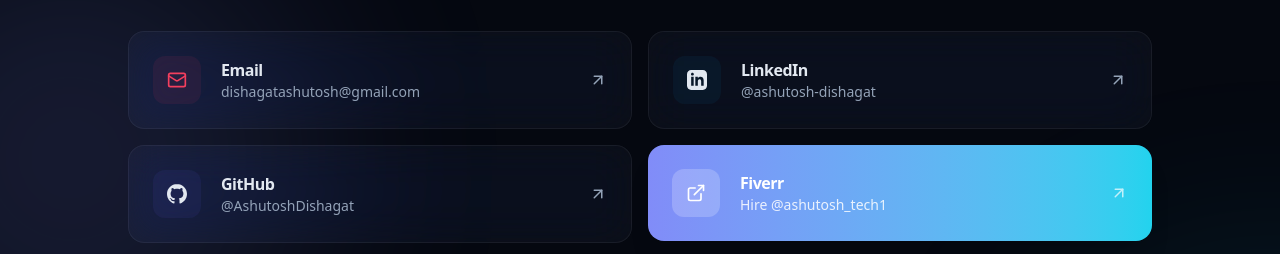
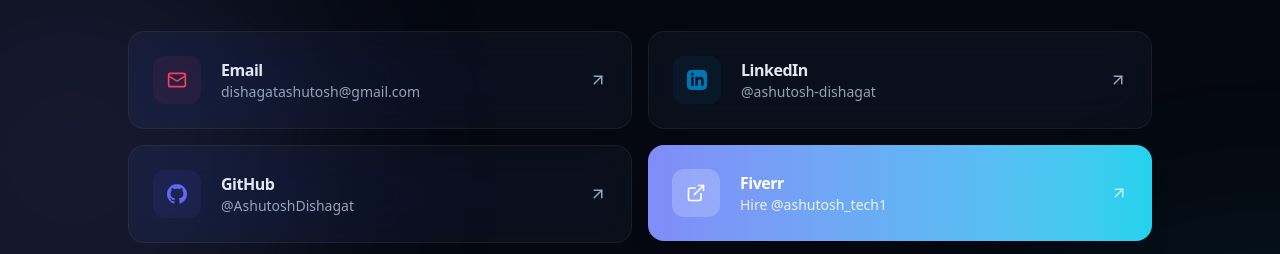
Before and after one commit to AshutoshDishagat/portfolio, a Next.js app: page /contact in a window 1280 px wide. Shown: the part 454-708 px from the top of the page. Built offline with nearby package versions, Linux system fonts and the light colour scheme.

Commit message:
fix: explicit SVGProps types for custom icons to resolve build failures

```diff
--- a/src/components/Icons.tsx
+++ b/src/components/Icons.tsx
@@ -2,20 +2,20 @@
 
 import React from "react";
 
-export const TwitterIcon = ({ className }: { className?: string }) => (
-  <svg viewBox="0 0 24 24" className={className} fill="currentColor">
+export const TwitterIcon = ({ className, ...props }: React.SVGProps<SVGSVGElement>) => (
+  <svg viewBox="0 0 24 24" className={className} fill="currentColor" {...props}>
     <path d="M18.244 2.25h3.308l-7.227 8.26 8.502 11.24H16.17l-5.214-6.817L4.99 21.75H1.68l7.73-8.835L1.254 2.25H8.08l4.713 6.231zm-1.161 17.52h1.833L7.084 4.126H5.117z" />
   </svg>
 );
 
-export const GithubIcon = ({ className }: { className?: string }) => (
-  <svg viewBox="0 0 24 24" className={className} fill="currentColor">
+export const GithubIcon = ({ className, ...props }: React.SVGProps<SVGSVGElement>) => (
+  <svg viewBox="0 0 24 24" className={className} fill="currentColor" {...props}>
     <path d="M12 0c-6.626 0-12 5.373-12 12 0 5.302 3.438 9.8 8.207 11.387.599.111.793-.261.793-.577v-2.234c-3.338.726-4.041-1.416-4.041-1.416-.546-1.387-1.333-1.756-1.333-1.756-1.089-.745.083-.729.083-.729 1.205.084 1.839 1.237 1.839 1.237 1.07 1.834 2.807 1.304 3.492.997.107-.775.418-1.305.762-1.604-2.665-.305-5.467-1.334-5.467-5.931 0-1.311.469-2.381 1.236-3.221-.124-.303-.535-1.524.117-3.176 0 0 1.008-.322 3.301 1.23.957-.266 1.983-.399 3.003-.404 1.02.005 2.047.138 3.006.404 2.291-1.552 3.297-1.23 3.297-1.23.653 1.653.242 2.874.118 3.176.77.84 1.235 1.911 1.235 3.221 0 4.609-2.807 5.624-5.479 5.921.43.372.823 1.102.823 2.222v3.293c0 .319.192.694.801.576 4.765-1.589 8.199-6.086 8.199-11.386 0-6.627-5.373-12-12-12z" />
   </svg>
 );
 
-export const LinkedinIcon = ({ className }: { className?: string }) => (
-  <svg viewBox="0 0 24 24" className={className} fill="currentColor">
+export const LinkedinIcon = ({ className, ...props }: React.SVGProps<SVGSVGElement>) => (
+  <svg viewBox="0 0 24 24" className={className} fill="currentColor" {...props}>
     <path d="M19 0h-14c-2.761 0-5 2.239-5 5v14c0 2.761 2.239 5 5 5h14c2.762 0 5-2.238 5-5v-14c0-2.761-2.238-5-5-5zm-11 19h-3v-11h3v11zm-1.5-12.268c-.966 0-1.75-.79-1.75-1.764s.784-1.764 1.75-1.764 1.75.79 1.75 1.764-.783 1.764-1.75 1.764zm13.5 12.268h-3v-5.604c0-3.368-4-3.113-4 0v5.604h-3v-11h3v1.765c1.396-2.586 7-2.777 7 2.476v6.759z" />
   </svg>
 );
```
